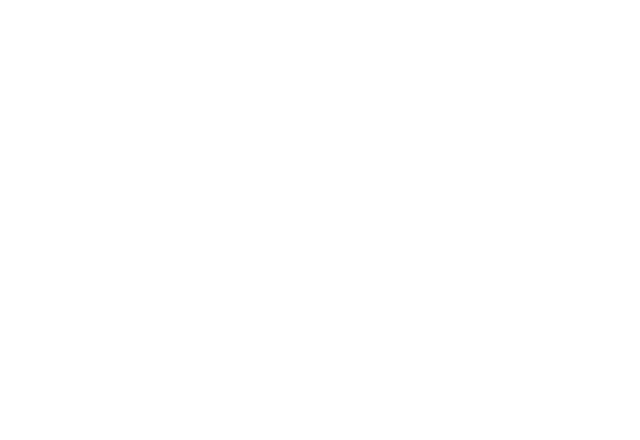
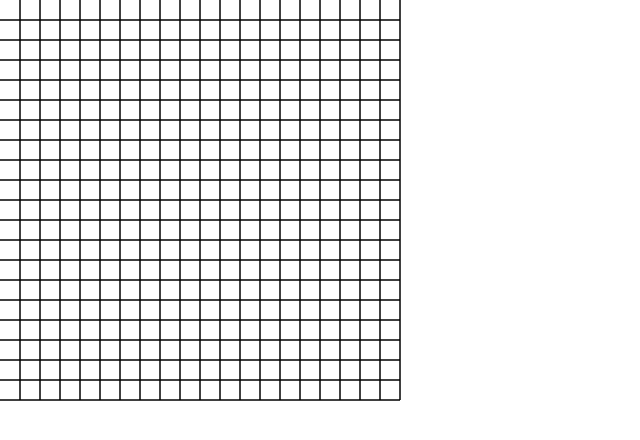
Before and after one commit to jordangomes/game-of-life, a plain HTML site: page index.html in a window 1280 px wide. Shown: the whole page, without its empty margins (0-640 px from the left). Drawn offline with Linux system fonts and the light colour scheme.

Commit message:
draw grid with clickable cells

```diff
--- a/gameOfLife.js
+++ b/gameOfLife.js
@@ -0,0 +1,45 @@
+// Initialise Canvas
+const canvas = document.getElementById('game-of-life')
+canvas.width = window.innerWidth
+canvas.height = window.innerHeight
+
+// Initialise Context
+const ctx = canvas.getContext('2d')
+
+// Game variables
+const gameWidth = 20
+const gameHeight = 20
+const gridCellSize = 20
+const activeCells = []
+
+function drawGrid(ctx, width, height, cellSize){
+    // draw columns
+    for (let line = 1; line <= width; line++) {
+        ctx.beginPath();
+        ctx.moveTo(cellSize * line, 0);
+        ctx.lineTo(cellSize * line, cellSize * height);
+        ctx.closePath();
+        ctx.stroke();
+    }
+    // draw rows
+    for (let line = 1; line <= height; line++) {
+        ctx.beginPath();
+        ctx.moveTo(0, cellSize * line);
+        ctx.lineTo(cellSize * width, cellSize * line);
+        ctx.closePath();
+        ctx.stroke();
+    }
+}
+
+document.addEventListener("DOMContentLoaded", function() {
+    drawGrid(ctx, gameWidth, gameHeight, gridCellSize)
+
+    // Add event listener for `click` events.
+    canvas.addEventListener('click', function(event) {
+        const clickX = event.pageX - canvas.clientLeft
+        const clickY = event.pageY - canvas.clientTop
+        const cellX = Math.floor(clickX/gridCellSize)
+        const cellY = Math.floor(clickY/gridCellSize)
+        console.log(`x: ${cellX}, y: ${cellY}`)
+    }, false);
+});
--- a/index.html
+++ b/index.html
@@ -5,6 +5,13 @@
         <meta http-equiv="X-UA-Compatible" content="IE=edge">
         <meta name="viewport" content="width=device-width, initial-scale=1.0">
         <title>Game Of Life</title>
+
+        <style>
+            html,body {
+                margin: 0;
+            }
+        </style>
+
     </head>
     <body>
         <canvas id="game-of-life"></canvas>
```
